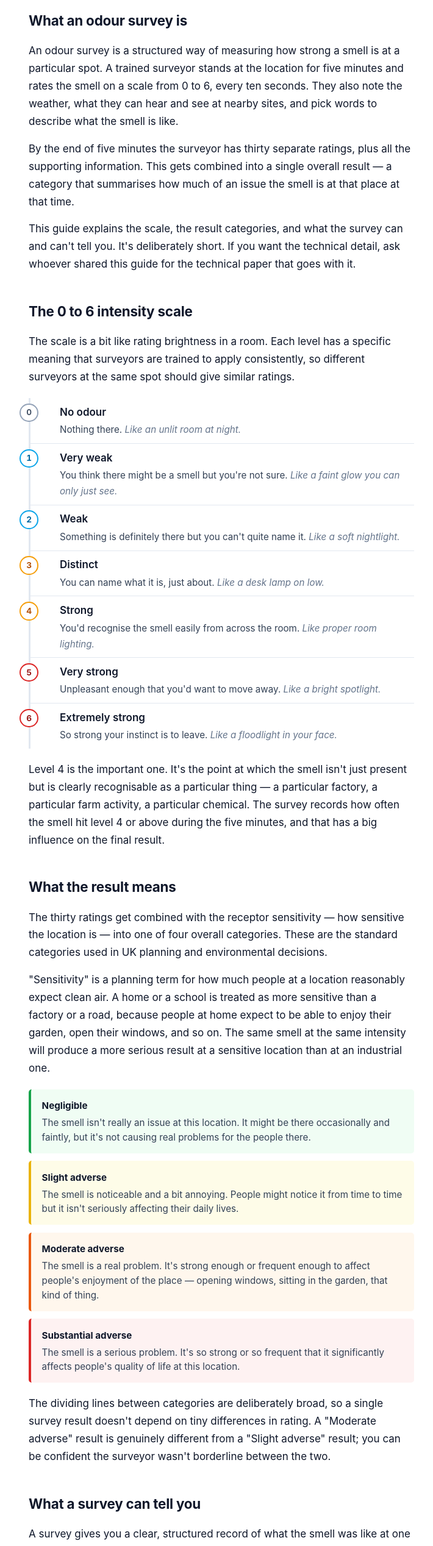
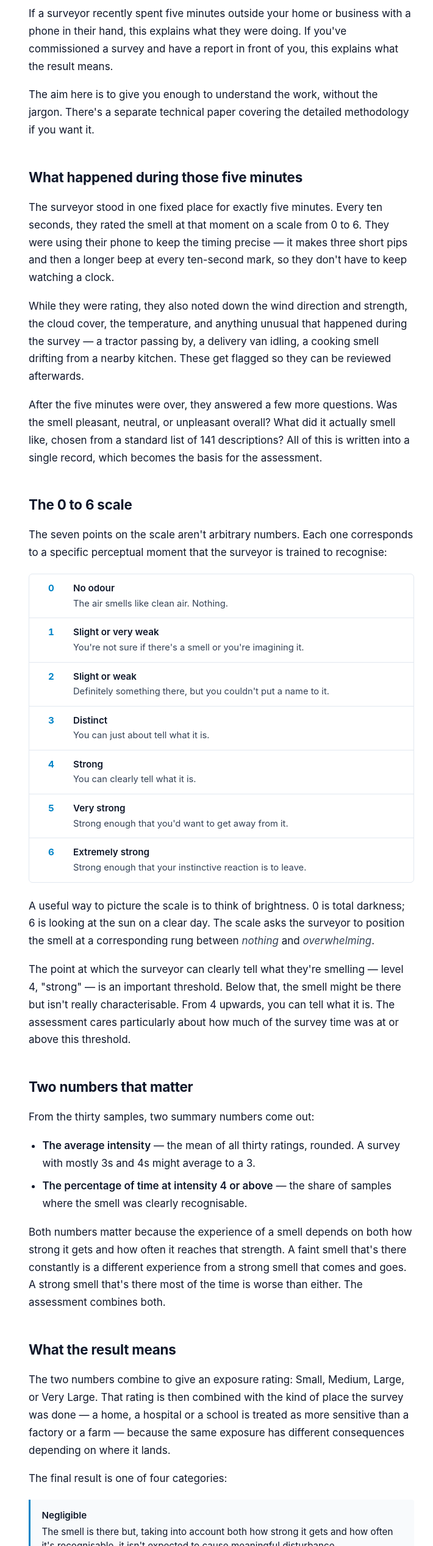
Before and after one commit to OdourLog/odour-recorder, a plain HTML site: page plain-english-guide.html in a window 1280 px wide. Shown: the part 264-2800 px from the top of the page at 61% size, without its empty margins (277-987 px from the left). Drawn offline with Linux system fonts and the light colour scheme.

Commit message:
Add files via upload

```diff
--- a/plain-english-guide.html
+++ b/plain-english-guide.html
@@ -4,7 +4,7 @@
 <meta charset="utf-8">
 <meta name="viewport" content="width=device-width,initial-scale=1">
 <meta name="color-scheme" content="light">
-<title>Understanding Odour Surveys</title>
+<title>Odour Surveys — A Plain-Language Guide</title>
 <style>
 :root{
   color-scheme:light;
@@ -20,9 +20,6 @@
   --accent:#0284c7;
   --accent-soft:#e0f2fe;
   --accent-deep:#075985;
-  --warning:#d97706;
-  --danger:#dc2626;
-  --success:#16a34a;
 }
 *{box-sizing:border-box}
 html,body{margin:0;padding:0}
@@ -39,8 +36,8 @@ body{
 
 header.cover{
   border-bottom:1px solid var(--border-soft);
-  padding-bottom:1.75rem;
-  margin-bottom:2.5rem;
+  padding-bottom:2rem;
+  margin-bottom:3rem;
 }
 .eyebrow{
   font-size:.72rem;
@@ -51,7 +48,7 @@ header.cover{
   margin-bottom:.6rem;
 }
 h1{
-  font-size:2.1rem;
+  font-size:2.25rem;
   font-weight:700;
   letter-spacing:-.02em;
   margin:0 0 .8rem;
@@ -59,9 +56,10 @@ h1{
   color:var(--text);
 }
 .lede{
-  font-size:1.1rem;
+  font-size:1.2rem;
   color:var(--text-mute);
   line-height:1.55;
+  max-width:600px;
   margin:0;
 }
 
@@ -77,239 +75,173 @@ h3{
   font-size:1.05rem;
   font-weight:600;
   margin:1.5rem 0 .6rem;
-  color:var(--text-mute);
+  color:var(--text);
 }
-p{margin:0 0 1rem}
+p{margin:0 0 1.1rem}
 strong{font-weight:600;color:var(--text)}
 em{color:var(--text-mute);font-style:italic}
 
-ul,ol{margin:0 0 1.2rem;padding-left:1.4rem}
-li{margin-bottom:.5rem}
-
-/* The intensity ladder — keep it visually distinct but simple */
-.scale{
+.ladder{
   list-style:none;
   padding:0;
-  margin:1.25rem 0;
-  border-left:3px solid var(--border-soft);
-}
-.scale li{
-  position:relative;
-  padding:.55rem 0 .55rem 3rem;
-  margin:0;
-  border-bottom:1px solid var(--border-soft);
-}
-.scale li:last-child{border-bottom:none}
-.scale .num{
-  position:absolute;
-  left:-1.1rem;
-  top:.55rem;
-  width:1.9rem;
-  height:1.9rem;
-  border-radius:50%;
-  background:var(--bg);
-  border:2px solid var(--accent);
-  color:var(--accent);
-  font-weight:700;
-  font-size:.85rem;
-  display:flex;
-  align-items:center;
-  justify-content:center;
-  font-feature-settings:"tnum";
-}
-.scale li.lvl-0 .num{border-color:#94a3b8;color:#475569}
-.scale li.lvl-1 .num,.scale li.lvl-2 .num{border-color:#0ea5e9;color:#0369a1}
-.scale li.lvl-3 .num,.scale li.lvl-4 .num{border-color:#f59e0b;color:#b45309}
-.scale li.lvl-5 .num,.scale li.lvl-6 .num{border-color:#dc2626;color:#991b1b}
-.scale .label{font-weight:600;color:var(--text)}
-.scale .desc{display:block;color:var(--text-mute);font-size:.95rem;margin-top:.1rem}
-.scale .desc em{color:var(--text-faint);font-style:italic}
-
-/* Category cards for the four effect levels */
-.cats{
-  display:grid;
-  gap:.8rem;
-  margin:1.25rem 0;
-}
-.cat{
-  padding:.9rem 1.1rem;
-  border-radius:5px;
-  border-left:4px solid;
-  background:var(--bg-soft);
-}
-.cat.negligible{border-left-color:#16a34a;background:#f0fdf4}
-.cat.slight{border-left-color:#eab308;background:#fefce8}
-.cat.moderate{border-left-color:#ea580c;background:#fff7ed}
-.cat.substantial{border-left-color:#dc2626;background:#fef2f2}
-.cat .name{
-  font-weight:700;
-  font-size:.95rem;
-  margin-bottom:.2rem;
-  color:var(--text);
-}
-.cat .meaning{font-size:.95rem;color:var(--text-mute);line-height:1.55}
-
-/* Side-by-side audience boxes for the closing section */
-.audiences{
-  display:grid;
-  gap:1.25rem;
-  margin:1.25rem 0;
-}
-@media(min-width:600px){
-  .audiences{grid-template-columns:1fr 1fr}
-}
-.aud{
-  padding:1rem 1.2rem;
+  margin:1.25rem 0 1.5rem;
   border:1px solid var(--border-soft);
   border-radius:6px;
-  background:var(--bg-soft);
+  overflow:hidden;
 }
-.aud h4{
-  font-size:.72rem;
+.ladder li{
+  display:grid;
+  grid-template-columns:2.5rem 1fr;
+  gap:1rem;
+  padding:.75rem 1rem;
+  border-top:1px solid var(--border-soft);
+  font-size:.95rem;
+  line-height:1.5;
+}
+.ladder li:first-child{border-top:none}
+.ladder .num{
   font-weight:700;
-  letter-spacing:.16em;
-  text-transform:uppercase;
   color:var(--accent);
-  margin:0 0 .5rem;
+  font-feature-settings:"tnum";
+  text-align:center;
 }
-.aud p{margin:0;font-size:.95rem;color:var(--text-mute);line-height:1.55}
-.aud p+p{margin-top:.6rem}
+.ladder .desc strong{display:block;margin-bottom:.1rem}
+.ladder .desc span{color:var(--text-mute);font-size:.92rem}
 
-/* Pull-quote / takeaway */
-.takeaway{
-  margin:1.5rem 0;
-  padding:1rem 1.25rem;
+.effects{
+  list-style:none;
+  padding:0;
+  margin:1.25rem 0 1.5rem;
+}
+.effects li{
   border-left:3px solid var(--accent);
   background:var(--bg-soft);
+  padding:.85rem 1.15rem;
+  margin-bottom:.7rem;
   border-radius:0 4px 4px 0;
-  font-size:.97rem;
-  color:var(--text-mute);
+  font-size:.95rem;
+  line-height:1.55;
 }
-.takeaway strong{color:var(--accent-deep)}
+.effects li strong{display:block;margin-bottom:.2rem;color:var(--text)}
+
+ul.plain{padding-left:1.4rem;margin:0 0 1.1rem}
+ul.plain li{margin-bottom:.55rem}
 
 footer.foot{
   margin-top:5rem;
-  padding-top:1.25rem;
+  padding-top:1.5rem;
   border-top:1px solid var(--border-soft);
-  font-size:.78rem;
+  font-size:.8rem;
   color:var(--text-faint);
   text-align:center;
 }
+footer.foot p{margin:0}
 </style>
 </head>
 <body>
 <div class="wrap">
 
 <header class="cover">
-  <div class="eyebrow">Plain-English Guide</div>
-  <h1>Understanding Odour Surveys</h1>
-  <p class="lede">A short guide to what an odour survey is, what the result means, and what it can and can't tell you. Written for anyone affected by a survey near them, or anyone thinking about commissioning one.</p>
+  <div class="eyebrow">A plain-language guide</div>
+  <h1>Odour surveys, in plain English</h1>
+  <p class="lede">What a surveyor was doing during those five minutes outside your home or business — and what the result actually tells you.</p>
 </header>
 
 <section>
-  <h2>What an odour survey is</h2>
-  <p>An odour survey is a structured way of measuring how strong a smell is at a particular spot. A trained surveyor stands at the location for five minutes and rates the smell on a scale from 0 to 6, every ten seconds. They also note the weather, what they can hear and see at nearby sites, and pick words to describe what the smell is like.</p>
-  <p>By the end of five minutes the surveyor has thirty separate ratings, plus all the supporting information. This gets combined into a single overall result — a category that summarises how much of an issue the smell is at that place at that time.</p>
-  <p>This guide explains the scale, the result categories, and what the survey can and can't tell you. It's deliberately short. If you want the technical detail, ask whoever shared this guide for the technical paper that goes with it.</p>
+  <p>If a surveyor recently spent five minutes outside your home or business with a phone in their hand, this explains what they were doing. If you've commissioned a survey and have a report in front of you, this explains what the result means.</p>
+  <p>The aim here is to give you enough to understand the work, without the jargon. There's a separate technical paper covering the detailed methodology if you want it.</p>
 </section>
 
 <section>
-  <h2>The 0 to 6 intensity scale</h2>
-  <p>The scale is a bit like rating brightness in a room. Each level has a specific meaning that surveyors are trained to apply consistently, so different surveyors at the same spot should give similar ratings.</p>
+  <h2>What happened during those five minutes</h2>
+  <p>The surveyor stood in one fixed place for exactly five minutes. Every ten seconds, they rated the smell at that moment on a scale from 0 to 6. They were using their phone to keep the timing precise — it makes three short pips and then a longer beep at every ten-second mark, so they don't have to keep watching a clock.</p>
+  <p>While they were rating, they also noted down the wind direction and strength, the cloud cover, the temperature, and anything unusual that happened during the survey — a tractor passing by, a delivery van idling, a cooking smell drifting from a nearby kitchen. These get flagged so they can be reviewed afterwards.</p>
+  <p>After the five minutes were over, they answered a few more questions. Was the smell pleasant, neutral, or unpleasant overall? What did it actually smell like, chosen from a standard list of 141 descriptions? All of this is written into a single record, which becomes the basis for the assessment.</p>
+</section>
 
-  <ul class="scale">
-    <li class="lvl-0"><span class="num">0</span><span class="label">No odour</span><span class="desc">Nothing there. <em>Like an unlit room at night.</em></span></li>
-    <li class="lvl-1"><span class="num">1</span><span class="label">Very weak</span><span class="desc">You think there might be a smell but you're not sure. <em>Like a faint glow you can only just see.</em></span></li>
-    <li class="lvl-2"><span class="num">2</span><span class="label">Weak</span><span class="desc">Something is definitely there but you can't quite name it. <em>Like a soft nightlight.</em></span></li>
-    <li class="lvl-3"><span class="num">3</span><span class="label">Distinct</span><span class="desc">You can name what it is, just about. <em>Like a desk lamp on low.</em></span></li>
-    <li class="lvl-4"><span class="num">4</span><span class="label">Strong</span><span class="desc">You'd recognise the smell easily from across the room. <em>Like proper room lighting.</em></span></li>
-    <li class="lvl-5"><span class="num">5</span><span class="label">Very strong</span><span class="desc">Unpleasant enough that you'd want to move away. <em>Like a bright spotlight.</em></span></li>
-    <li class="lvl-6"><span class="num">6</span><span class="label">Extremely strong</span><span class="desc">So strong your instinct is to leave. <em>Like a floodlight in your face.</em></span></li>
+<section>
+  <h2>The 0 to 6 scale</h2>
+  <p>The seven points on the scale aren't arbitrary numbers. Each one corresponds to a specific perceptual moment that the surveyor is trained to recognise:</p>
+
+  <ol class="ladder">
+    <li><span class="num">0</span><span class="desc"><strong>No odour</strong><span>The air smells like clean air. Nothing.</span></span></li>
+    <li><span class="num">1</span><span class="desc"><strong>Slight or very weak</strong><span>You're not sure if there's a smell or you're imagining it.</span></span></li>
+    <li><span class="num">2</span><span class="desc"><strong>Slight or weak</strong><span>Definitely something there, but you couldn't put a name to it.</span></span></li>
+    <li><span class="num">3</span><span class="desc"><strong>Distinct</strong><span>You can just about tell what it is.</span></span></li>
+    <li><span class="num">4</span><span class="desc"><strong>Strong</strong><span>You can clearly tell what it is.</span></span></li>
+    <li><span class="num">5</span><span class="desc"><strong>Very strong</strong><span>Strong enough that you'd want to get away from it.</span></span></li>
+    <li><span class="num">6</span><span class="desc"><strong>Extremely strong</strong><span>Strong enough that your instinctive reaction is to leave.</span></span></li>
+  </ol>
+
+  <p>A useful way to picture the scale is to think of brightness. 0 is total darkness; 6 is looking at the sun on a clear day. The scale asks the surveyor to position the smell at a corresponding rung between <em>nothing</em> and <em>overwhelming</em>.</p>
+
+  <p>The point at which the surveyor can clearly tell what they're smelling — level 4, "strong" — is an important threshold. Below that, the smell might be there but isn't really characterisable. From 4 upwards, you can tell what it is. The assessment cares particularly about how much of the survey time was at or above this threshold.</p>
+</section>
+
+<section>
+  <h2>Two numbers that matter</h2>
+  <p>From the thirty samples, two summary numbers come out:</p>
+  <ul class="plain">
+    <li><strong>The average intensity</strong> — the mean of all thirty ratings, rounded. A survey with mostly 3s and 4s might average to a 3.</li>
+    <li><strong>The percentage of time at intensity 4 or above</strong> — the share of samples where the smell was clearly recognisable.</li>
   </ul>
-
-  <p>Level 4 is the important one. It's the point at which the smell isn't just present but is clearly recognisable as a particular thing — a particular factory, a particular farm activity, a particular chemical. The survey records how often the smell hit level 4 or above during the five minutes, and that has a big influence on the final result.</p>
+  <p>Both numbers matter because the experience of a smell depends on both how strong it gets and how often it reaches that strength. A faint smell that's there constantly is a different experience from a strong smell that comes and goes. A strong smell that's there most of the time is worse than either. The assessment combines both.</p>
 </section>
 
 <section>
   <h2>What the result means</h2>
-  <p>The thirty ratings get combined with the receptor sensitivity — how sensitive the location is — into one of four overall categories. These are the standard categories used in UK planning and environmental decisions.</p>
+  <p>The two numbers combine to give an exposure rating: Small, Medium, Large, or Very Large. That rating is then combined with the kind of place the survey was done — a home, a hospital or a school is treated as more sensitive than a factory or a farm — because the same exposure has different consequences depending on where it lands.</p>
+  <p>The final result is one of four categories:</p>
 
-  <p>"Sensitivity" is a planning term for how much people at a location reasonably expect clean air. A home or a school is treated as more sensitive than a factory or a road, because people at home expect to be able to enjoy their garden, open their windows, and so on. The same smell at the same intensity will produce a more serious result at a sensitive location than at an industrial one.</p>
+  <ul class="effects">
+    <li><strong>Negligible</strong>The smell is there but, taking into account both how strong it gets and how often it's recognisable, it isn't expected to cause meaningful disturbance.</li>
+    <li><strong>Slight adverse</strong>The smell is noticeable enough to be a minor nuisance from time to time. Most people in most circumstances would carry on without serious disruption.</li>
+    <li><strong>Moderate adverse</strong>The smell is significant. People living or working at the location would be expected to notice it regularly and to find it unpleasant. This is the level at which planning decisions usually start to require active mitigation.</li>
+    <li><strong>Substantial adverse</strong>The smell is severe. Living or working at the location would be considered seriously affected, and significant action to reduce the smell is normally required.</li>
+  </ul>
 
-  <div class="cats">
-    <div class="cat negligible">
-      <div class="name">Negligible</div>
-      <div class="meaning">The smell isn't really an issue at this location. It might be there occasionally and faintly, but it's not causing real problems for the people there.</div>
-    </div>
-    <div class="cat slight">
-      <div class="name">Slight adverse</div>
-      <div class="meaning">The smell is noticeable and a bit annoying. People might notice it from time to time but it isn't seriously affecting their daily lives.</div>
-    </div>
-    <div class="cat moderate">
-      <div class="name">Moderate adverse</div>
-      <div class="meaning">The smell is a real problem. It's strong enough or frequent enough to affect people's enjoyment of the place — opening windows, sitting in the garden, that kind of thing.</div>
-    </div>
-    <div class="cat substantial">
-      <div class="name">Substantial adverse</div>
-      <div class="meaning">The smell is a serious problem. It's so strong or so frequent that it significantly affects people's quality of life at this location.</div>
-    </div>
-  </div>
-
-  <p>The dividing lines between categories are deliberately broad, so a single survey result doesn't depend on tiny differences in rating. A "Moderate adverse" result is genuinely different from a "Slight adverse" result; you can be confident the surveyor wasn't borderline between the two.</p>
+  <p>These four categories are nationally consistent. The same survey method, the same scale, and the same combination tables produce the same category whether the survey is done in Cornwall, Cumbria, or anywhere else in the UK. That consistency is the point. It's why the result can be defended in a planning case, a permit application, or an investigation of a complaint.</p>
 </section>
 
 <section>
-  <h2>What a survey can tell you</h2>
-  <p>A survey gives you a clear, structured record of what the smell was like at one place for five minutes on one day. That record follows a UK standard, which means anyone qualified can read it and understand exactly what was observed and under what conditions. The result is comparable with surveys done at other sites or other times by other people, so long as they followed the same method.</p>
-  <p>For a planning or environmental decision, that comparability is the point. The categories — Negligible through Substantial adverse — line up directly with how planners and regulators are trained to weigh odour evidence.</p>
+  <h2>Why these particular methods?</h2>
+  <p>The methodology is the standard set out by the <strong>Institute of Air Quality Management</strong>, the recognised UK body for air quality professionals. Their 2018 guidance is what regulators, planning inspectors, and consultants all work to. Following it means the result is comparable across surveys, surveyors, and projects.</p>
+
+  <p>The atmospheric stability part of the survey — the note about whether the air was unstable, neutral or stable that day — comes from the <strong>Pasquill-Gifford</strong> classification, a system used worldwide since the 1960s for understanding how plumes of anything (smoke, smell, pollutants) spread out. The simplest way to picture it: on a still, clear night, smells travel a long way without diluting, a bit like ink dropped into still water. On a windy, bright day, they get rapidly broken up and diluted, like ink dropped into a stirred glass. The stability category captures which of those regimes was active during the survey, which matters for understanding the result.</p>
+
+  <p>The list of smell descriptions — Bakery, Faecal, Sulphurous, Floral, and so on — is the <strong>Dravnieks atlas</strong>, a standard reference list of 141 odour descriptions published by the American Society for Testing and Materials in 1985. It exists so that different surveyors describe the same smell the same way. Without a standard list, one surveyor might write "rotting", another "decayed", another "off", and the assessment loses consistency. The atlas fixes that.</p>
 </section>
 
 <section>
-  <h2>What a survey can't tell you</h2>
-  <p>A single survey is a snapshot. It has real limits, and being honest about them matters more than overstating what one survey can do.</p>
+  <h2>What this tells you, and what it doesn't</h2>
+  <p>A single five-minute survey is a snapshot. It says, with some confidence, what the smell was doing at that one place, at that one time. That is genuinely useful — the result is a carefully gathered, defensible record that feeds into a wider assessment.</p>
 
-  <h3>It doesn't tell you what the smell will be like at other times</h3>
-  <p>Wind direction changes. Factories run different processes at different times. Farm activities are seasonal. A survey done on a still warm afternoon might give a very different result from one done on a windy morning. To characterise a site properly you usually need several surveys covering different conditions.</p>
+  <p>It does not tell you:</p>
+  <ul class="plain">
+    <li><strong>What it's like at other times.</strong> A survey done in dry, calm conditions might come back as Negligible while a survey done in a different wind direction, or after a different process activity at the source, might come back as Moderate. A full picture usually needs several surveys, ideally in different conditions.</li>
+    <li><strong>What it's like at your home day-to-day, hours after the surveyor has left.</strong> Your own experience builds up over dozens of hours per week. The survey is one five-minute window.</li>
+    <li><strong>What the source actually is.</strong> Even with a confident odour description, the survey alone doesn't prove which facility or process is responsible. That requires additional investigation.</li>
+    <li><strong>How concentrated the smell is in chemical terms.</strong> That's a different measurement (called olfactometry) made in a laboratory using a collected air sample. It's a separate kind of evidence, used for different purposes.</li>
+  </ul>
 
-  <h3>It doesn't tell you exactly where the smell is coming from</h3>
-  <p>The survey records what's experienced at one location. Working out the source needs other techniques — sometimes following the wind back to a likely culprit, sometimes computer modelling, sometimes air sampling and chemical analysis. The survey is one input into that wider detective work, not a substitute for it.</p>
-
-  <h3>It doesn't tell you how much chemical is in the air</h3>
-  <p>The intensity scale is about human perception, not chemical concentration. Two different smells with the same intensity rating can have very different concentrations. If you need to know concentrations — for example to compare against a regulatory limit — that needs sampling and laboratory analysis, which is a separate exercise.</p>
-
-  <h3>It doesn't decide whether anyone is at fault</h3>
-  <p>A survey is evidence. What's done with that evidence — whether anyone is required to change anything, whether a planning application succeeds, whether enforcement action is taken — is a decision for planners, regulators, or sometimes the courts. The survey informs the decision; it doesn't make it.</p>
-
-  <div class="takeaway">
-    <strong>The honest summary:</strong> a single survey gives you a fair, structured, defensible record of what one trained person experienced over five minutes at one place. That's a useful piece of evidence, but it's a piece of the picture rather than the whole picture. Robust assessments combine several surveys with other evidence such as complaints history, emissions data, and modelling.
-  </div>
+  <p>These limits don't make the survey less useful. They define what it is and isn't. The result — Negligible, Slight, Moderate, or Substantial adverse — is one carefully gathered piece of evidence in a wider picture. Read alongside other surveys, complaint records, and where they exist dispersion modelling and chemical measurements, it contributes to a defensible conclusion. Read on its own, it answers a narrower but still real question: what was the smell doing at this place, at this time, against a national standard scale?</p>
 </section>
 
 <section>
-  <h2>What happens with the result</h2>
-
-  <div class="audiences">
-    <div class="aud">
-      <h4>If a survey was done near you</h4>
-      <p>The result goes into a report alongside any other evidence — complaints history, modelling, emissions data from the source. The report goes to whoever is making the decision. Depending on the situation, that might be a council planner, an environmental health officer, the Environment Agency, or another body.</p>
-      <p>If you have concerns about smells in your area, your local council's environmental health team is the usual first point of contact. They can advise on whether to log a complaint and what evidence will help.</p>
-    </div>
-    <div class="aud">
-      <h4>If you're commissioning a survey</h4>
-      <p>The result feeds into your wider case. For a planning application, it'll normally appear in the air quality chapter of the Environmental Statement. For a permit application, it'll feed into the odour management plan. The category — Negligible through Substantial adverse — directly maps to how the determining authority will weigh the odour element.</p>
-      <p>Your consultant will advise on whether further surveys, modelling, or other evidence are needed to support the case alongside the survey result.</p>
-    </div>
-  </div>
-</section>
-
-<section>
-  <h2>A word on subjectivity</h2>
-  <p>Odour rating depends on a person's nose and their judgement. Trained surveyors are good at this, and the structured method cuts down on differences between individuals. But it's not a chemical sensor reading. Two well-trained surveyors at the same spot might disagree by one level on individual samples.</p>
-  <p>This is a known feature of the method, and the method is designed around it. The categories are broad enough that a small difference in individual ratings doesn't change the overall result. What you should expect from a survey is a fair, structured, defensible record of what a competent person experienced over five minutes — not millimetre-precise measurement. That's what the standard is designed to deliver, and that's what regulators and planners are looking for.</p>
+  <h2>If you have questions</h2>
+  <p>If you've received a result and aren't sure what it means in your particular case, the right person to ask is whoever commissioned the work or carried out the survey. They'll know the wider context — how many surveys were done, what conditions they sampled, what the assessment as a whole concluded — that a single survey result on its own can't capture.</p>
+  <p>If something in this guide has raised a question that the consultant or assessor can't answer to your satisfaction, your local council's environmental health team is the next port of call. They have powers to investigate odour complaints and to require action where it's needed.</p>
 </section>
 
 <footer class="foot">
-  Plain-English guide to odour surveys carried out using the IAQM 2018 methodology.
+  <p>Odour Intensity Recorder · Plain-language guide</p>
+  <p style="margin-top:.6rem;font-size:.85em;opacity:.85">
+    <a href="https://odourlog.github.io/odour-recorder/user-guide.html" style="color:inherit">User Guide</a>
+    &nbsp;·&nbsp;
+    <a href="https://odourlog.github.io/odour-recorder/technical-paper.html" style="color:inherit">Technical Paper</a>
+    &nbsp;·&nbsp;
+    <a href="https://odourlog.github.io/odour-recorder/" style="color:inherit">Recorder home</a>
+  </p>
 </footer>
 
 </div>
```
